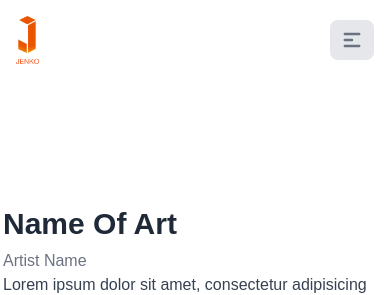
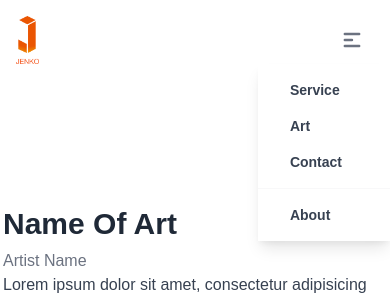
Before and after one commit to ivanZhuravlov/ntf-projj, a Vue app in the folder front/: page / in a window 390 px wide. Both pictures are taken after a click on the button 352 px from the left and 40 px from the top of the page. Shown: the top 295 px of the page. Built offline with nearby package versions, Linux system fonts and the light colour scheme.

Commit message:
add responsive on menu button

```diff
--- a/front/src/components/Header.vue
+++ b/front/src/components/Header.vue
@@ -17,18 +17,47 @@
 
       <router-link to="/register" class="inline-block bg-blue-500 hover:bg-blue-600 active:bg-blue-700 text-white text-sm md:text-base font-semibold text-center rounded-lg outline-none transition duration-100 px-8 py-3">Sign up</router-link>
     </div>
+    <div>
+      <!-- TODO Responsive menu -->
+      <button type="button" @click="toggle()" class="inline-flex items-center lg:hidden bg-white text-gray-500 active:text-gray-700 text-sm md:text-base font-semibold rounded-lg gap-2 px-2.5 py-2 hover:transition ease-out duration-200 transform hover:scale-110">
+        <svg xmlns="http://www.w3.org/2000/svg" class="h-6 w-6" viewBox="0 0 20 20" fill="currentColor">
+          <path fill-rule="evenodd" d="M3 5a1 1 0 011-1h12a1 1 0 110 2H4a1 1 0 01-1-1zM3 10a1 1 0 011-1h6a1 1 0 110 2H4a1 1 0 01-1-1zM3 15a1 1 0 011-1h12a1 1 0 110 2H4a1 1 0 01-1-1z" clip-rule="evenodd" />
+        </svg>
+      </button>
+      <div v-if="showMenu" class="lg:hidden block absolute right-0 bg-white text-base py-2 list-none text-left shadow-lg mt-1 z-10">
+          <router-link to="/service" class="text-sm py-2 pr-4 mx-8 font-semibold block w-full whitespace-nowrap bg-transparent text-gray-700 hover:text-blue-500">
+            Service
+          </router-link>
+          <router-link to="/art/123" class="text-sm py-2 pr-4 mx-8 font-semibold block w-full whitespace-nowrap bg-transparent text-gray-700 hover:text-blue-500">
+            Art
+          </router-link>
+          <router-link to="/contact" class="text-sm py-2 pr-4 mx-8 font-semibold block w-full whitespace-nowrap bg-transparent text-gray-700 hover:text-blue-500">
+            Contact
+          </router-link>
+          <div class="h-0 my-2 border border-solid border-t-0 border-blueGray-800 opacity-25"></div>
+          <router-link to="/about" class="text-sm py-2 pr-4 mx-8 font-semibold block w-full whitespace-nowrap bg-transparent text-gray-700 hover:text-blue-500">
+            About
+          </router-link>
+      </div>
+    </div>
 
-    <!-- TODO Responsive menu -->
-    <button type="button" class="inline-flex items-center lg:hidden bg-gray-200 hover:bg-gray-300 text-gray-500 active:text-gray-700 text-sm md:text-base font-semibold rounded-lg gap-2 px-2.5 py-2">
-      <svg xmlns="http://www.w3.org/2000/svg" class="h-6 w-6" viewBox="0 0 20 20" fill="currentColor">
-        <path fill-rule="evenodd" d="M3 5a1 1 0 011-1h12a1 1 0 110 2H4a1 1 0 01-1-1zM3 10a1 1 0 011-1h6a1 1 0 110 2H4a1 1 0 01-1-1zM3 15a1 1 0 011-1h12a1 1 0 110 2H4a1 1 0 01-1-1z" clip-rule="evenodd" />
-      </svg>
-    </button>
+
   </header>
 </template>
 
 <script>
   export default {
     name: "Header",
+    data() {
+      return {
+        showMenu: false
+      }
+    },
+    methods: {
+      toggle() {
+        this.showMenu = !this.showMenu;
+        console.log(this.showMenu);
+      }
+    }
   };
 </script>
```
